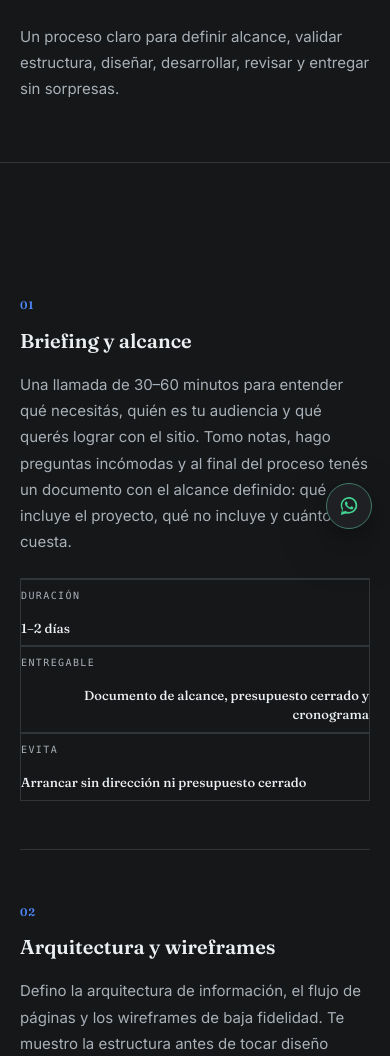
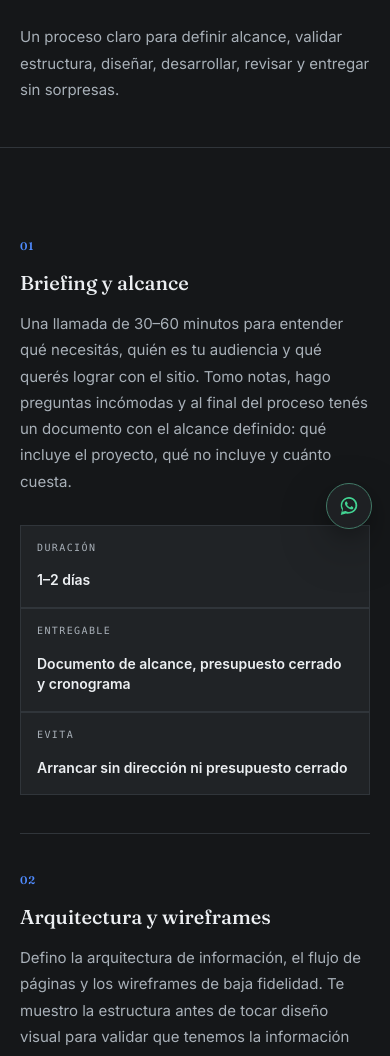
Before and after one commit to ronycozzi/portfolio-rony, a website: page process.html in a window 390 px wide. Shown: the part 293-1349 px from the top of the page. Drawn offline with Linux system fonts and the light colour scheme.

Commit message:
Polish process layout and contact backend

```diff
--- a/css/styles.css
+++ b/css/styles.css
@@ -177,9 +177,10 @@ body {
   color: var(--fg);
   background: var(--bg);
   overflow-x: clip;
-  line-height: 1.5;
+  line-height: 1.58;
   -webkit-font-smoothing: antialiased;
   text-rendering: optimizeLegibility;
+  font-feature-settings: "kern" 1, "liga" 1, "calt" 1;
   transition: background var(--t-base) var(--ease), color var(--t-base) var(--ease);
 }
 
@@ -2111,7 +2112,7 @@ body {
 }
 .proc-hero__title em {
   font-style: normal;
-  font-family: var(--serif);
+  font-family: var(--font-display);
   font-weight: 400;
   color: var(--accent);
 }
@@ -2819,7 +2820,132 @@ body {
   color: var(--fg-muted);
   flex: 0 0 auto;
 }
-.proc-step__meta li strong { font-size: 13px; font-weight: 500; color: var(--fg); text-align: right; line-height: 1.45; }
+.proc-step__meta li strong { font-size: 13px; font-weight: 500; color: var(--fg); text-align: left; line-height: 1.45; }
+
+/* Process readability repair */
+.proc-mini__grid {
+  grid-template-columns: repeat(auto-fit, minmax(min(100%, 320px), 1fr));
+  gap: 16px;
+}
+
+.proc-mini__step {
+  min-height: 100%;
+  padding: clamp(22px, 2.4vw, 28px);
+  gap: 18px;
+  background:
+    linear-gradient(180deg, color-mix(in srgb, var(--accent) 3%, transparent), transparent 46%),
+    var(--bg-elev);
+}
+
+.proc-mini__step h3,
+.proc-step__title {
+  font-weight: 500;
+  line-height: 1.08;
+}
+
+.proc-mini__step .proc-step__meta {
+  display: grid;
+  grid-template-columns: 1fr;
+  gap: 10px;
+  margin-top: auto;
+  border: 0;
+  background: transparent;
+}
+
+.proc-step__meta li,
+.proc-mini__step .proc-step__meta li {
+  display: grid;
+  grid-template-columns: 1fr;
+  align-items: start;
+  justify-content: start;
+  gap: 7px;
+  min-width: 0;
+  padding: 12px 0 0;
+  border-top: 1px solid var(--line);
+  background: transparent;
+}
+
+.proc-step__meta span,
+.proc-step__meta li span {
+  font-family: var(--font-mono);
+  font-size: 10px;
+  line-height: 1.25;
+  letter-spacing: 0.14em;
+  text-transform: uppercase;
+  color: var(--fg-muted);
+}
+
+.proc-step__meta strong,
+.proc-step__meta li strong {
+  max-width: 100%;
+  color: var(--fg);
+  font-family: var(--font-body);
+  font-size: clamp(14px, 1.2vw, 15px);
+  font-weight: 600;
+  line-height: 1.48;
+  text-align: left;
+  overflow-wrap: break-word;
+  hyphens: none;
+}
+
+.page--process .proc-steps {
+  padding-top: clamp(52px, 7vw, 88px);
+}
+
+.page--process .proc-step {
+  grid-template-columns: minmax(58px, 0.12fr) minmax(0, 1fr);
+  gap: clamp(22px, 4vw, 56px);
+  padding: clamp(38px, 5vw, 58px) 0;
+}
+
+.page--process .proc-step__content {
+  gap: 18px;
+}
+
+.page--process .proc-step__desc {
+  max-width: 72ch;
+  font-size: clamp(15px, 1.2vw, 17px);
+}
+
+.page--process .proc-step__meta {
+  display: grid;
+  grid-template-columns: repeat(3, minmax(0, 1fr));
+  gap: 1px;
+  margin-top: 12px;
+  border: 1px solid var(--line);
+  background: var(--line);
+}
+
+.page--process .proc-step__meta li {
+  padding: clamp(16px, 2vw, 22px);
+  border-top: 0;
+  background: var(--bg-elev);
+}
+
+@media (max-width: 980px) {
+  .page--process .proc-step__meta {
+    grid-template-columns: 1fr;
+  }
+
+  .page--process .proc-step__meta li + li {
+    border-top: 1px solid var(--line);
+  }
+}
+
+@media (max-width: 760px) {
+  .page--process .proc-hero {
+    padding-bottom: 44px;
+  }
+
+  .page--process .proc-step {
+    grid-template-columns: 1fr;
+    gap: 16px;
+  }
+
+  .page--process .proc-step__num {
+    padding-top: 0;
+  }
+}
 
 /* Encaje (about + home) */
 .fit {
@@ -3170,7 +3296,39 @@ body {
   color: var(--fg-muted);
   flex: 0 0 auto;
 }
-.proc-step__meta li strong { font-size: 13px; font-weight: 500; color: var(--fg); text-align: right; line-height: 1.45; }
+.proc-step__meta li strong { font-size: 13px; font-weight: 500; color: var(--fg); text-align: left; line-height: 1.45; }
+
+/* Final process meta override: keeps long text readable after legacy duplicate blocks. */
+.proc-step__meta li,
+.proc-mini__step .proc-step__meta li {
+  display: grid;
+  grid-template-columns: 1fr;
+  align-items: start;
+  justify-content: start;
+}
+
+.proc-step__meta li strong,
+.proc-mini__step .proc-step__meta li strong,
+.page--process .proc-step__meta li strong {
+  font-family: var(--font-body);
+  font-size: clamp(14px, 1.2vw, 15px);
+  font-weight: 600;
+  line-height: 1.48;
+  text-align: left;
+  overflow-wrap: break-word;
+  hyphens: none;
+}
+
+.page--process .proc-step__meta {
+  display: grid;
+  grid-template-columns: repeat(3, minmax(0, 1fr));
+}
+
+@media (max-width: 980px) {
+  .page--process .proc-step__meta {
+    grid-template-columns: 1fr;
+  }
+}
 
 /* Encaje (about + home) */
 .fit {
--- a/process.html
+++ b/process.html
@@ -44,7 +44,7 @@
 
   <link rel="preload" href="/assets/fonts/fraunces-normal-500-latin.woff2" as="font" type="font/woff2" crossorigin />
   <link rel="preload" href="/assets/fonts/inter-normal-400-latin.woff2" as="font" type="font/woff2" crossorigin />
-  <link rel="stylesheet" href="css/styles.css?v=59" />
+  <link rel="stylesheet" href="css/styles.css?v=60" />
 
   <script type="application/ld+json">
   {
--- a/sw.js
+++ b/sw.js
@@ -1,5 +1,5 @@
 /* Service Worker - Rony Cozzi Portfolio */
-const VERSION = 'v117';
+const VERSION = 'v118';
 const PRECACHE = `rony-portfolio-precache-${VERSION}`;
 const RUNTIME = `rony-portfolio-runtime-${VERSION}`;
 const MAX_RUNTIME_ENTRIES = 60;
@@ -39,7 +39,7 @@ const SHELL = [
   '/terms',
   '/terms.html',
   '/css/styles.css',
-  '/css/styles.css?v=59',
+  '/css/styles.css?v=60',
   '/assets/fonts/fraunces-normal-500-latin.woff2',
   '/assets/fonts/fraunces-normal-400-latin.woff2',
   '/assets/fonts/inter-normal-400-latin.woff2',
--- a/tools/e2e.mjs
+++ b/tools/e2e.mjs
@@ -10,7 +10,7 @@ import path from 'node:path';
 import { fileURLToPath } from 'node:url';
 
 const ROOT = path.resolve(path.dirname(fileURLToPath(import.meta.url)), '..');
-const MIME = { '.html': 'text/html; charset=utf-8', '.css': 'text/css', '.js': 'application/javascript', '.json': 'application/json', '.svg': 'image/svg+xml', '.png': 'image/png', '.webp': 'image/webp', '.woff2': 'font/woff2', '.xml': 'application/xml', '.pdf': 'application/pdf', '.txt': 'text/plain' };
+const MIME = { '.html': 'text/html; charset=utf-8', '.css': 'text/css', '.js': 'application/javascript', '.json': 'application/json', '.svg': 'image/svg+xml', '.png': 'image/png', '.jpg': 'image/jpeg', '.jpeg': 'image/jpeg', '.webp': 'image/webp', '.woff2': 'font/woff2', '.xml': 'application/xml', '.pdf': 'application/pdf', '.txt': 'text/plain' };
 
 let BASE = process.env.BASE;
 let server = null;
--- a/tools/test-contact.mjs
+++ b/tools/test-contact.mjs
@@ -23,6 +23,7 @@ const check = (name, cond) => { console.log(cond ? '  ✓' : '  ✗', name); if
 
 const get = await call('GET');
 check('GET → 405', get.statusCode === 405);
+check('GET → JSON content-type', /application\/json/.test(get.headers['Content-Type'] || get.headers['content-type'] || ''));
 
 const hp = await call('POST', { website: 'spam', name: 'Bot', email: 'a@b.co', message: 'x'.repeat(20) });
 check('honeypot → 200 silencioso', hp.statusCode === 200 && JSON.parse(hp.body).ok === true);
@@ -40,5 +41,8 @@ check('válido sin API key → 501 not-configured', ok.statusCode === 501 && JSO
 const origin = await call('POST', { name: 'Rony', email: 'test@test.com', message: 'Necesito una landing para marzo.' }, { origin: 'https://evil.com' });
 check('origin cruzado → 403', origin.statusCode === 403);
 
+const badOrigin = await call('POST', { name: 'Rony', email: 'test@test.com', message: 'Necesito una landing para marzo.' }, { origin: 'no-es-url' });
+check('origin malformado → 403', badOrigin.statusCode === 403);
+
 console.log(fail ? `${fail} tests fallaron` : 'TODOS los tests del handler pasaron');
 process.exit(fail ? 1 : 0);
```
Also changed, not shown: 404.html (+1 -1 lines), about.html (+1 -1 lines), api/contact.js (+24 -20 lines), contact.html (+1 -1 lines), faq.html (+1 -1 lines), index.html (+1 -1 lines), privacy.html (+1 -1 lines), services.html (+1 -1 lines), terms.html (+1 -1 lines), tools/templates/case.html (+1 -1 lines), work.html (+1 -1 lines), vercel.json.
